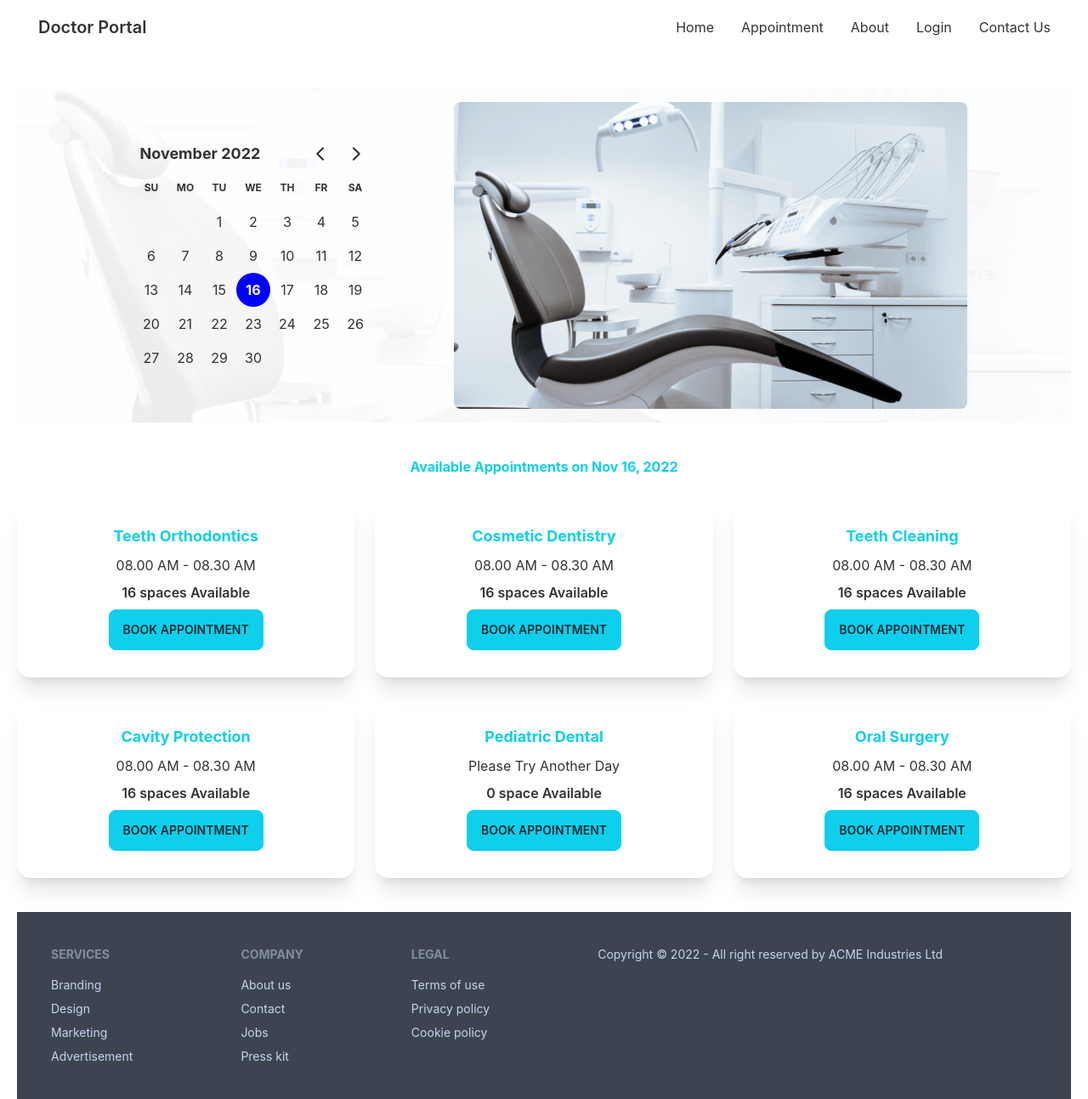
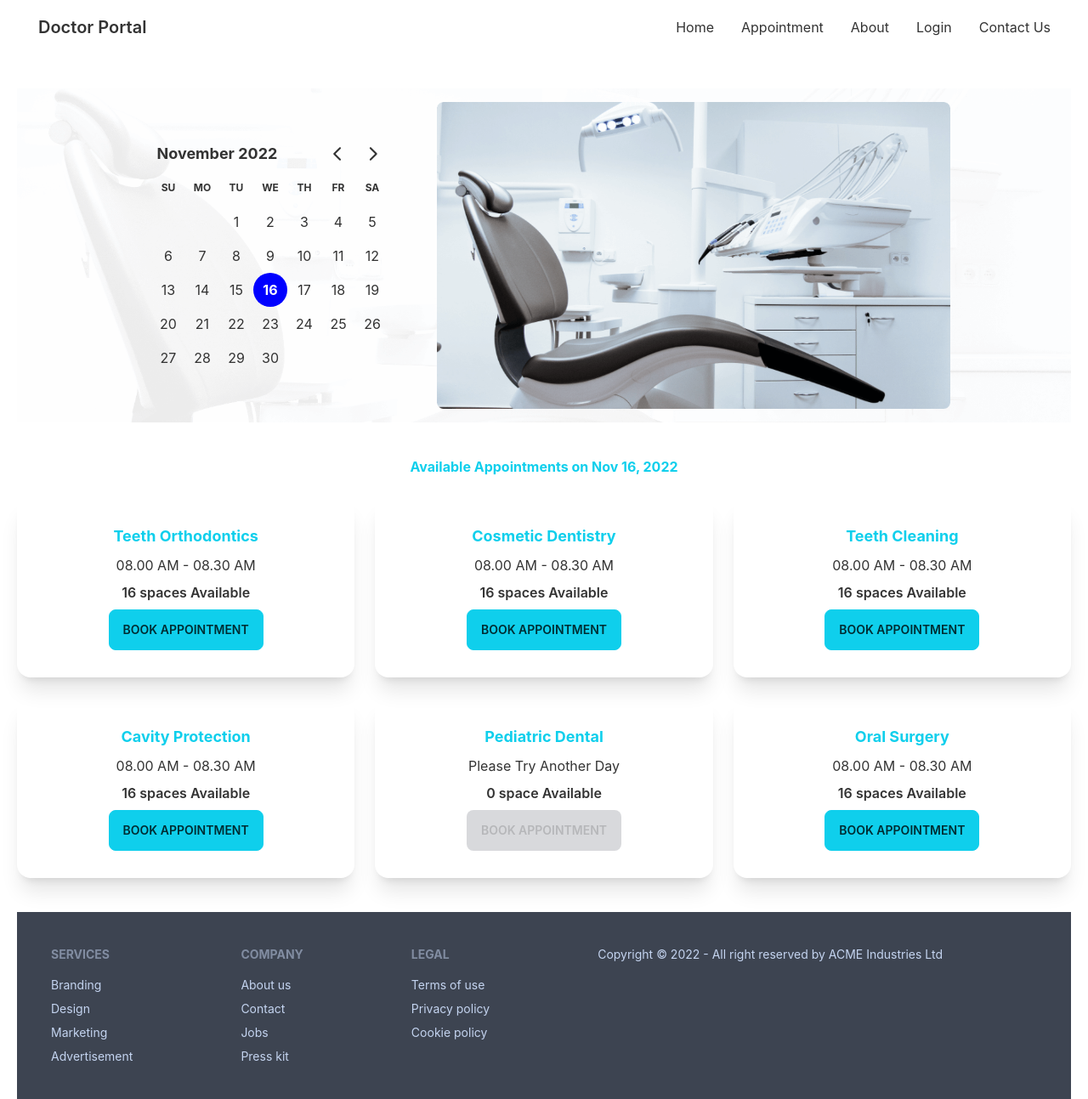
Before and after one commit to tonmoy3673/Doctor-Website, a React (Create React App) app: page /appointment in a window 1280 px wide. Shown: the whole page at 85% size. Built offline with nearby package versions, Linux system fonts and the light colour scheme.

Commit message:
built dynamic appointment

```diff
--- a/src/Pages/Appointment/AppointmentBanner/AppointmentBanner.js
+++ b/src/Pages/Appointment/AppointmentBanner/AppointmentBanner.js
@@ -6,10 +6,10 @@ const AppointmentBanner = ({setSelectedDate,selectedDate}) => {
 
     return (
         <header className='mt-10'>
-             <div className="hero mt-10">
+             <div className="hero">
             <div className="hero-content flex-col lg:flex-row-reverse">
                 <img src={img}  className="lg:w-1/2" alt='chair'/>
-                <div className='mr-16'>
+                <div className='mr-6'>
                 <DayPicker
                 mode="single"
                 selected={selectedDate}
--- a/src/Pages/Appointment/AvailableAppointment/AvailableAppointment.js
+++ b/src/Pages/Appointment/AvailableAppointment/AvailableAppointment.js
@@ -28,6 +28,8 @@ const AvailableAppointment = ({selectedDate}) => {
                 treatment &&
                 <BookingModal
                 treatment={treatment}
+                selectedDate={selectedDate}
+                setTreatment={setTreatment}
                 ></BookingModal>
             }
         </div>
--- a/src/Pages/Appointment/AvailableAppointment/Options.js
+++ b/src/Pages/Appointment/AvailableAppointment/Options.js
@@ -1,8 +1,9 @@
 import React from 'react';
 
 
-const Options = ({ options,setTreatment }) => {
+const Options = ({ options,setTreatment}) => {
     const { name, slots } = options;
+
     return (
         <div className="card shadow-xl">
             <div className="card-body text-center">
@@ -10,7 +11,11 @@ const Options = ({ options,setTreatment }) => {
                 <p >{slots.length>0 ? slots[0]:'Please Try Another Day'}</p>
                 <p className='font-semibold'>{slots.length} {slots.length >1 ? 'spaces':'space'} Available</p>
                 <div className="card-actions mx-auto">
-                    <label htmlFor="booking-modal" className="btn btn-primary" onClick={()=>setTreatment(options)}>Book Appointment</label>
+                    <label
+                    disabled={slots.length===0}
+                    htmlFor="booking-modal"
+                    className="btn btn-primary"
+                     onClick={()=>setTreatment(options)}>Book Appointment</label>
 
                 </div>
             </div>
--- a/src/Pages/Appointment/BookingModal/BookingModal.js
+++ b/src/Pages/Appointment/BookingModal/BookingModal.js
@@ -1,15 +1,57 @@
+import { format } from 'date-fns';
 import React from 'react';
 
-const BookingModal = ({treatment}) => {
-    const {name}=treatment;
+
+const BookingModal = ({ treatment, selectedDate,setTreatment }) => {
+    const { name ,slots} = treatment;
+    const date = format(selectedDate, 'PP');
+
+    const handleBooking=(event)=>{
+        event.preventDefault()
+        const form=event.target;
+        const email=form.email.value;
+        const phone =form.phone.value;
+        const name =form.name.value;
+        const slot=form.slot.value;
+
+        const booking={
+            appointmentDate:date,
+            treatment:name,
+
+            email,
+            phone,
+            name,
+            slot
+
+
+        }
+        setTreatment(null);
+    }
+
+
+
+
     return (
         <>
             <input type="checkbox" id="booking-modal" className="modal-toggle" />
             <div className="modal">
                 <div className="modal-box relative">
                     <label htmlFor="booking-modal" className="btn btn-sm btn-circle absolute right-2 top-2">✕</label>
-                    <h3 className="text-lg font-bold">{name}</h3>
-                    <p className="py-4">You've been selected for a chance to get one year of subscription to use Wikipedia for free!</p>
+                    <h3 className="text-lg font-bold mb-6 text-primary text-center">{name}</h3>
+                    <form onSubmit={handleBooking} className='grid grid-cols-1 gap-3'>
+                        <input type="text" disabled value={date} className="input input-bordered w-full" />
+                        <select name='slot' className="select select-bordered w-full">
+
+                            {
+                                slots.map((slot,i)=><option value={slot} key={i}>{slot}</option>)
+                            }
+                        </select>
+                        <input name='name' type="text" placeholder="Your name" className="input input-bordered w-full" />
+                        <input name='email' type="email" placeholder="Email address" className="input input-bordered w-full" />
+                        <input name='phone'  type="number" placeholder="Phone number" className="input input-bordered w-full" />
+                        <br />
+                        <input type='submit' className='btn btn-primary w-full' value='submit' />
+                    </form>
                 </div>
             </div>
         </>
```
